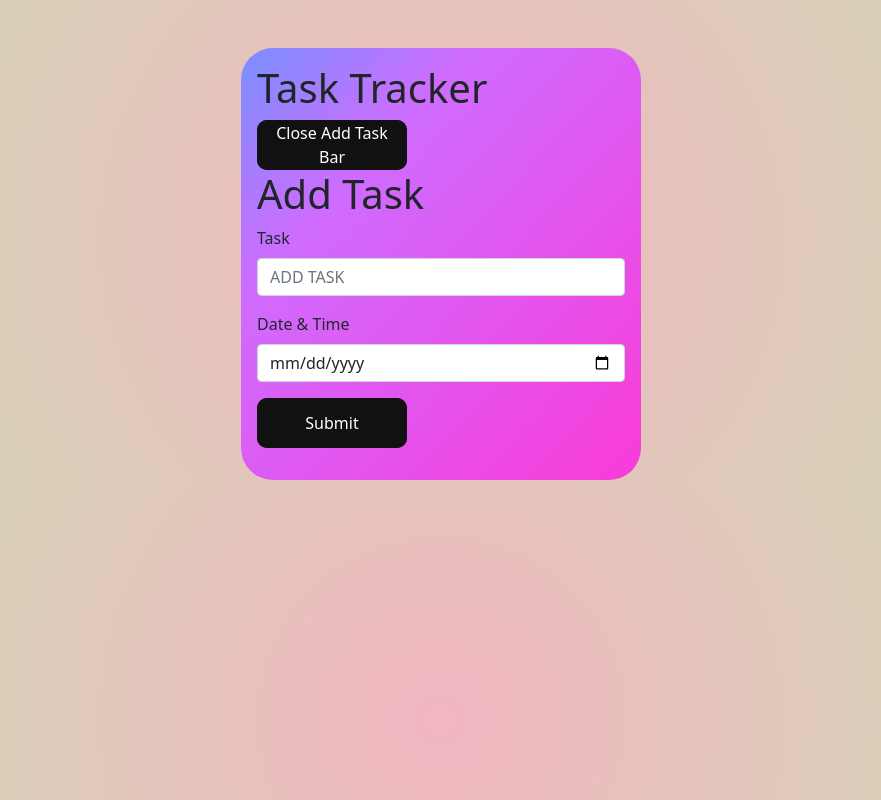
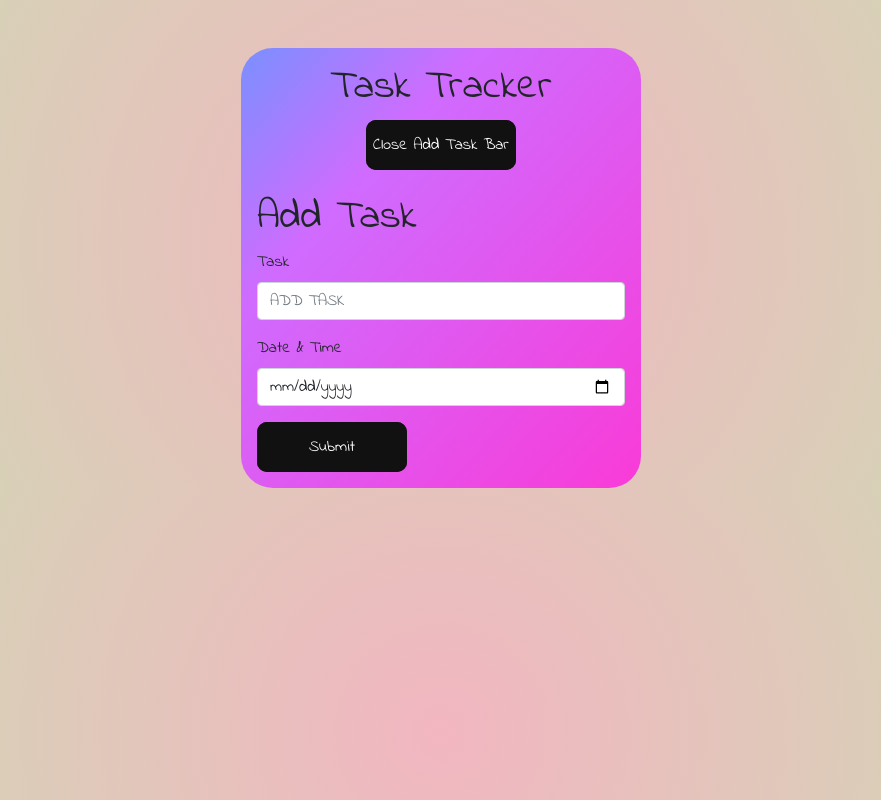
Before and after one commit to fatihozkul35/PROJECT_016-ReactTodo, a React (Create React App) app: page / in a window 1280 px wide. Shown: the whole page, without its empty margins (199-1080 px from the left). Built offline with nearby package versions, Linux system fonts and the light colour scheme.

Commit message:
last version 1.2

```diff
--- a/public/index.html
+++ b/public/index.html
@@ -10,6 +10,15 @@
       content="Web site created using create-react-app"
     />
     <title>React-Starter</title>
+
+    <!-- ! Google Font Link -->
+
+    <link rel="preconnect" href="https://fonts.googleapis.com" />
+    <link rel="preconnect" href="https://fonts.gstatic.com" crossorigin />
+    <link
+      href="https://fonts.googleapis.com/css2?family=Indie+Flower&display=swap"
+      rel="stylesheet"
+    />
   </head>
   <body>
     <div id="root"></div>
--- a/src/Components/AddTask/AddTask.jsx
+++ b/src/Components/AddTask/AddTask.jsx
@@ -15,7 +15,7 @@ const AddTask = ({ todos, setTodos }) => {
     }
     setForm({ task: "", date: "" });
   };
-  // useEffect(() => {}, [todos]); //todo eklendigi zaman render edilsin bi defa componentDidmount
+
   return (
     <div>
       <h1>Add Task</h1>
--- a/src/Components/Header/Header.css
+++ b/src/Components/Header/Header.css
@@ -8,6 +8,7 @@
   );
   background-size: 200% 200%;
   animation: movingGradient 5s linear infinite alternate;
+  font-family: "Indie Flower", cursive;
 }
 @keyframes movingGradient {
   from {
--- a/src/Components/Header/Header.jsx
+++ b/src/Components/Header/Header.jsx
@@ -10,8 +10,11 @@ const Header = () => {
   const [todos, setTodos] = useState([]);
   return (
     <div className="header" style={headerContainer}>
-      <h1>Task Tracker</h1>
-      <Button setShow={setShow} show={show} />
+      <h1 className="title text-center">Task Tracker</h1>
+
+      <div className="text-center mb-4">
+        <Button setShow={setShow} show={show} />
+      </div>
       {show && <AddTask setTodos={setTodos} todos={todos} />}
       <Tasks setTodos={setTodos} todos={todos} />
     </div>
--- a/src/Components/Tasks/Tasks.jsx
+++ b/src/Components/Tasks/Tasks.jsx
@@ -15,7 +15,7 @@ const Tasks = ({ todos, setTodos }) => {
 
   return (
     <>
-      <ul>
+      <div className="mx-4">
         {todos.map((todo, i) => {
           return (
             <div
@@ -35,7 +35,7 @@ const Tasks = ({ todos, setTodos }) => {
             </div>
           );
         })}
-      </ul>
+      </div>
     </>
   );
 };
```
